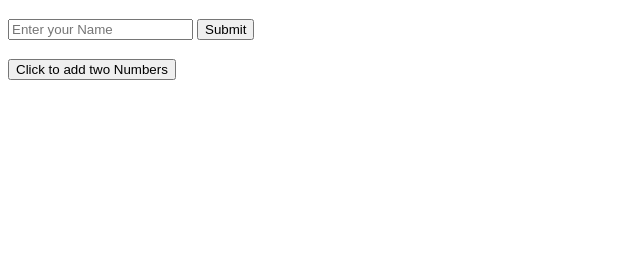
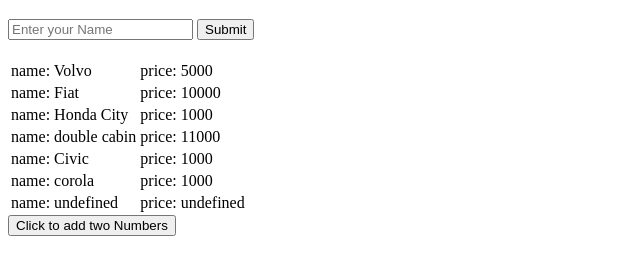
Before and after one commit to zubairsmit/class-code-intro-to-programming, a plain HTML site: page javascript/index.html in a window 1280 px wide. Shown: the part 61-336 px from the top of the page, without its empty margins (0-640 px from the left). Drawn offline with Linux system fonts and the light colour scheme.

Commit message:
updated code

```diff
--- a/javascript/app.js
+++ b/javascript/app.js
@@ -86,7 +86,7 @@ function welcomeUser(){
 
 // let student = ["Hashim","Taha","Arsalan","Mudassir","Talha","Mustufa","Talib","Faraz"];
 
-
+//  console.log(student[3])
 // let number = 0;
 // while(number < student.length){
 //     console.log(number)
@@ -106,8 +106,124 @@ let array = ["Shamim","Aflah","Zubair"];
 // array.unshift("zubair")
 // array.shift()
 // array.pop()
-let stringFromArray = array.join(" ")
-let arrayFromString = stringToArray.split(" ")
-console.log(array)
-console.log(arrayFromString)
-console.log(stringFromArray)
+// let stringFromArray = array.join(" ")
+// let arrayFromString = stringToArray.split(" ")
+// console.log(array)
+// console.log(arrayFromString)
+// console.log(stringFromArray)
+
+// let palindromeWord = "zubair";
+
+// let checkword = palindromeWord.split('').reverse().join('')
+
+// if(checkword === palindromeWord){
+//    alert("yes it is palindrome word")
+// }else{
+//    alert("It is not palindrome word")
+// }
+// console.log(checkword)
+
+let companyName = "gul ahmed";
+let companyKarachiBranch = [3,367];
+
+let company = {
+   name:"Suffah Tech",
+   address1:['street 5','plot 235','karachi'],
+   address2:['street 8','plot 290','lahore']
+}
+
+let car = {
+   name:"Volvo",
+   price:5000,
+   availableColors: ['red','white','black']
+}
+
+let cars = [
+   {
+   name:"Volvo",
+   price:5000,
+   availableColors: ['red','white','black']
+},
+{
+   name:"Fiat",
+   price:10000,
+   availableColors: ['red','white','black']
+},{
+   name:"Honda City",
+   price:1000,
+   availableColors: ['red','white','black']
+},{
+   name:"double cabin",
+   price:11000,
+   availableColors: ['black']
+},
+{
+   name:"Civic",
+   price:1000,
+   availableColors: ['black','white']
+},
+{
+   name:"corola",
+   price:1000,
+   availableColors: ['black','white']
+},{
+   item:"Brush"
+}
+]
+let i = 0;
+while(i<cars.length){
+
+   document.getElementById('table').innerHTML += ` <tr>
+            <td>name: ${cars[i].name}</td>
+            <td>price: ${cars[i].price}</td>
+        </tr>`
+   console.log(cars[i].name)
+   console.log(cars[i].price)
+   console.log(cars[i].availableColors)
+   i++;
+}
+
+
+
+// for(let i=0; i<cars.length; i++){
+//    console.log(cars[i].name)
+//    console.log(cars[i].price)
+//    console.log(cars[i].availableColors)
+// }
+
+// console.log(cars[0].name)
+// console.log(cars[1].name)
+// console.log(cars[2].name)
+// console.log(cars[0].price)
+// console.log(cars[1].price)
+// console.log(cars[2].price)
+
+
+
+
+
+
+
+
+
+
+
+
+
+
+
+
+
+
+
+
+// let a = [];
+// for (let i = 0; i < 10000000; i++) {
+//     a.push({ key: i }); // Each element is an object
+// }
+// console.log(a.length);  // 10,000,000
+
+// console.log(cars)
+
+
+// console.log(car.availableColors[2])
--- a/javascript/index.html
+++ b/javascript/index.html
@@ -12,7 +12,9 @@
     <button onclick="welcomeUser()">Submit</button>
 
      <h3 id="answer"></h3>
+      <table id="table">
 
+      </table>
      <button onclick="addTwoNumbers()">Click to add two Numbers</button>
 
 <script src="./app.js"></script>
```
